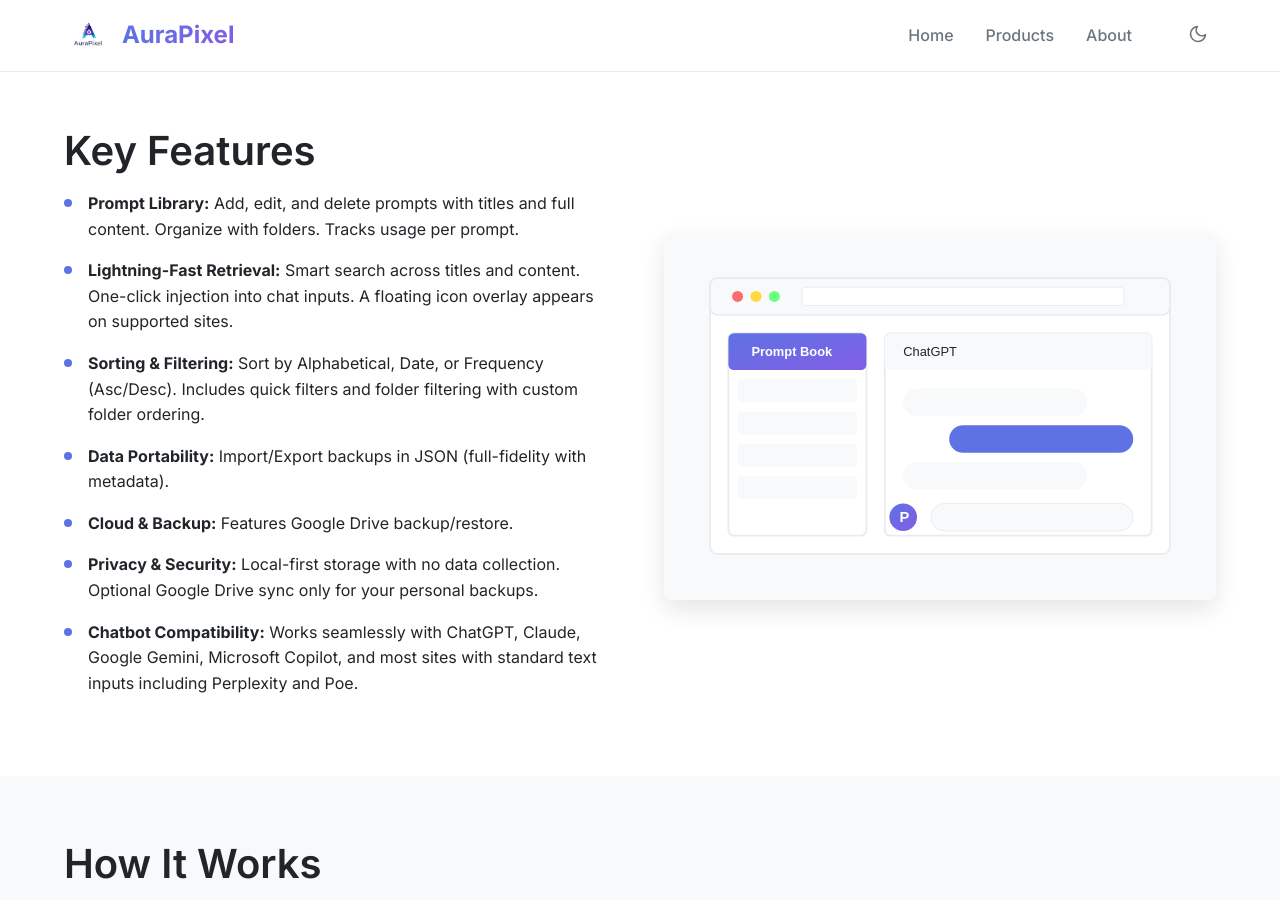
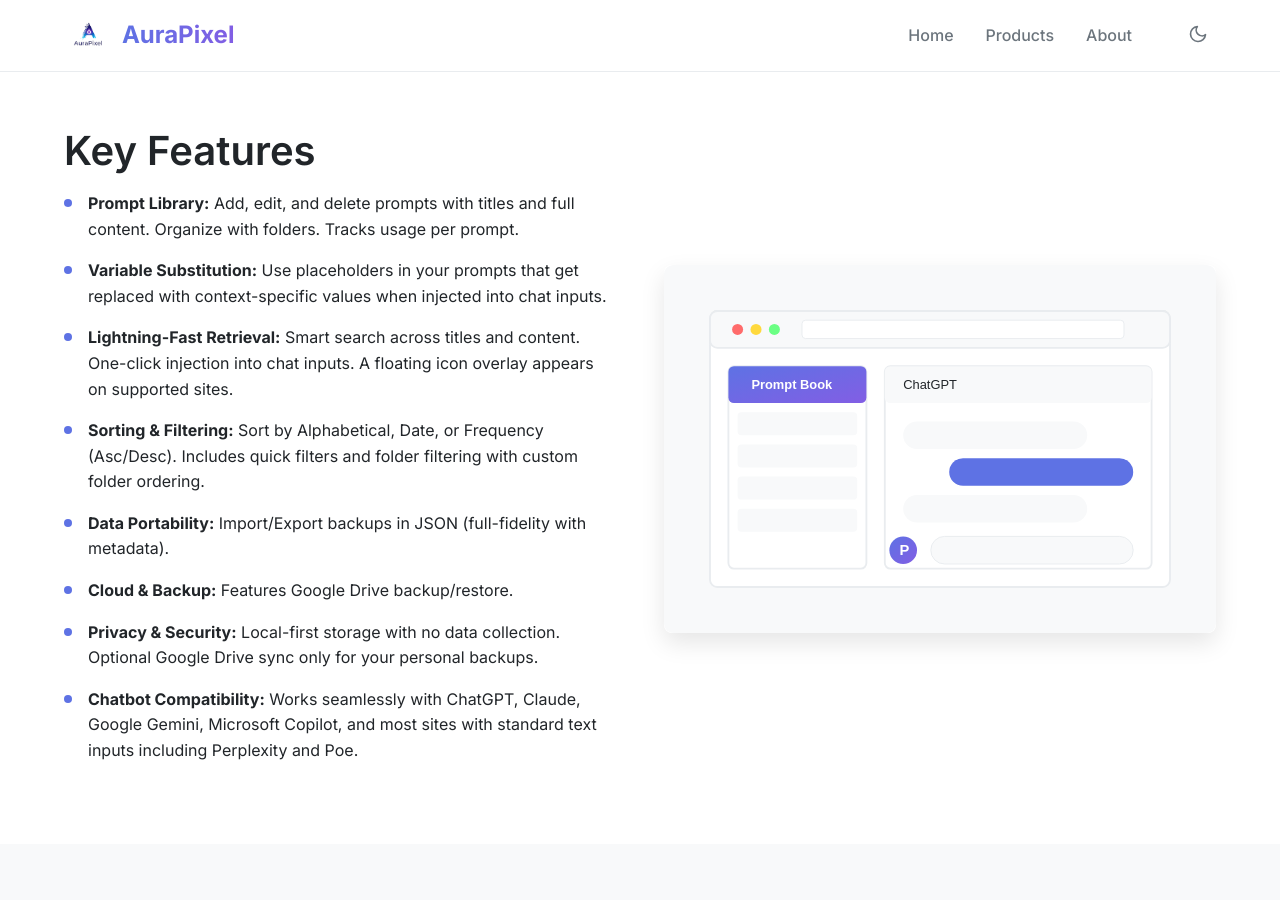
Before and after one commit to aurapixel/aurapixel.dev, a Jekyll site: the page built from products/prompt-book/index.md, in a window 1280 px wide and 900 px high, scrolled down 1065 px. Built offline with Jekyll 4.4.1, drawn with Linux system fonts in a browser that asks for light colours.

Commit message:
feat: add variable substitution capability to prompt library

```diff
--- a/products/prompt-book/index.md
+++ b/products/prompt-book/index.md
@@ -29,6 +29,9 @@
         <ul class="feature-list">
           <li>
             <strong>Prompt Library:</strong> Add, edit, and delete prompts with titles and full content. Organize with folders. Tracks usage per prompt.
+          </li>
+          <li>
+            <strong>Variable Substitution:</strong> Use placeholders in your prompts that get replaced with context-specific values when injected into chat inputs.
           </li>
           <li>
             <strong>Lightning-Fast Retrieval:</strong> Smart search across titles and content. One-click injection into chat inputs. A floating icon overlay appears on supported sites.
```
